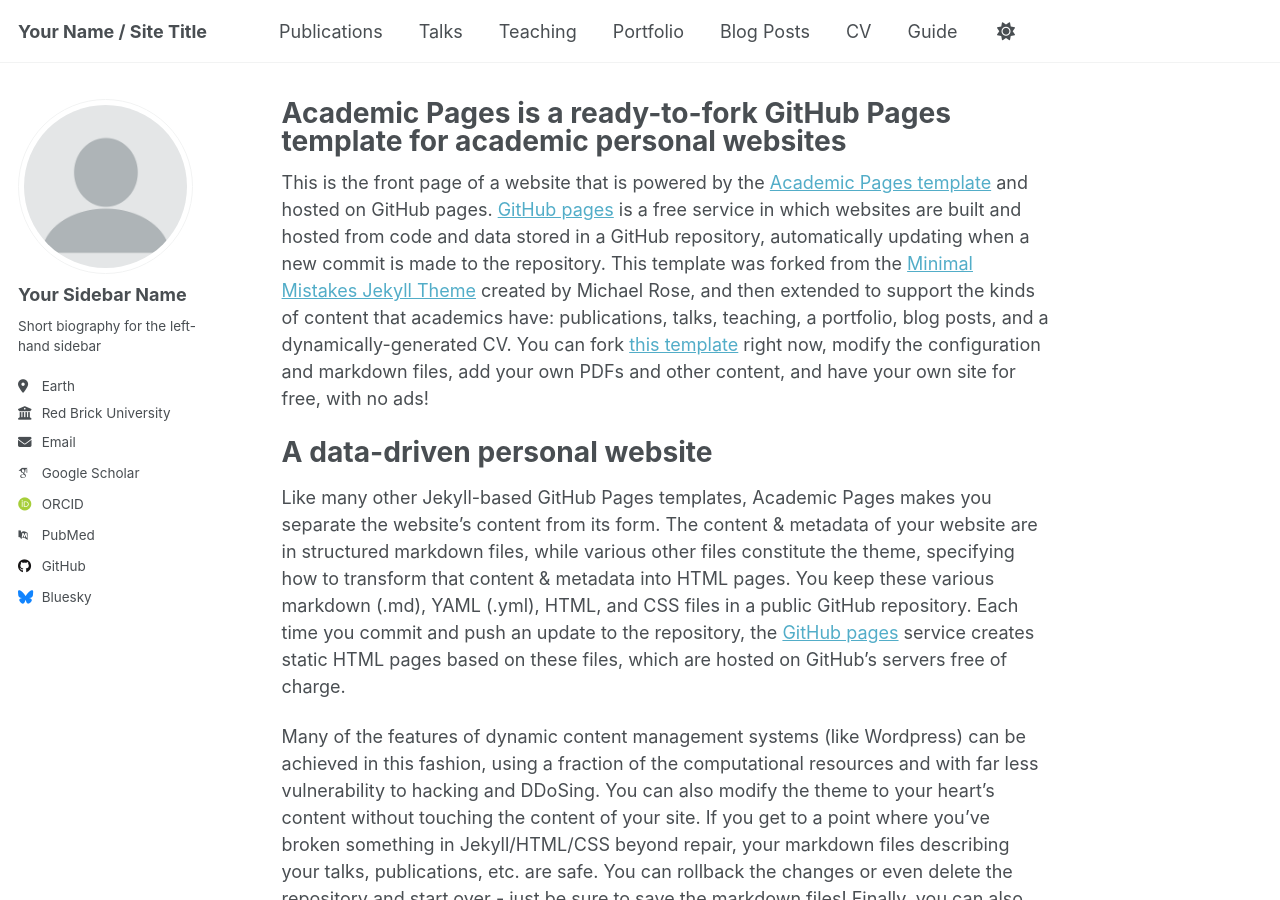
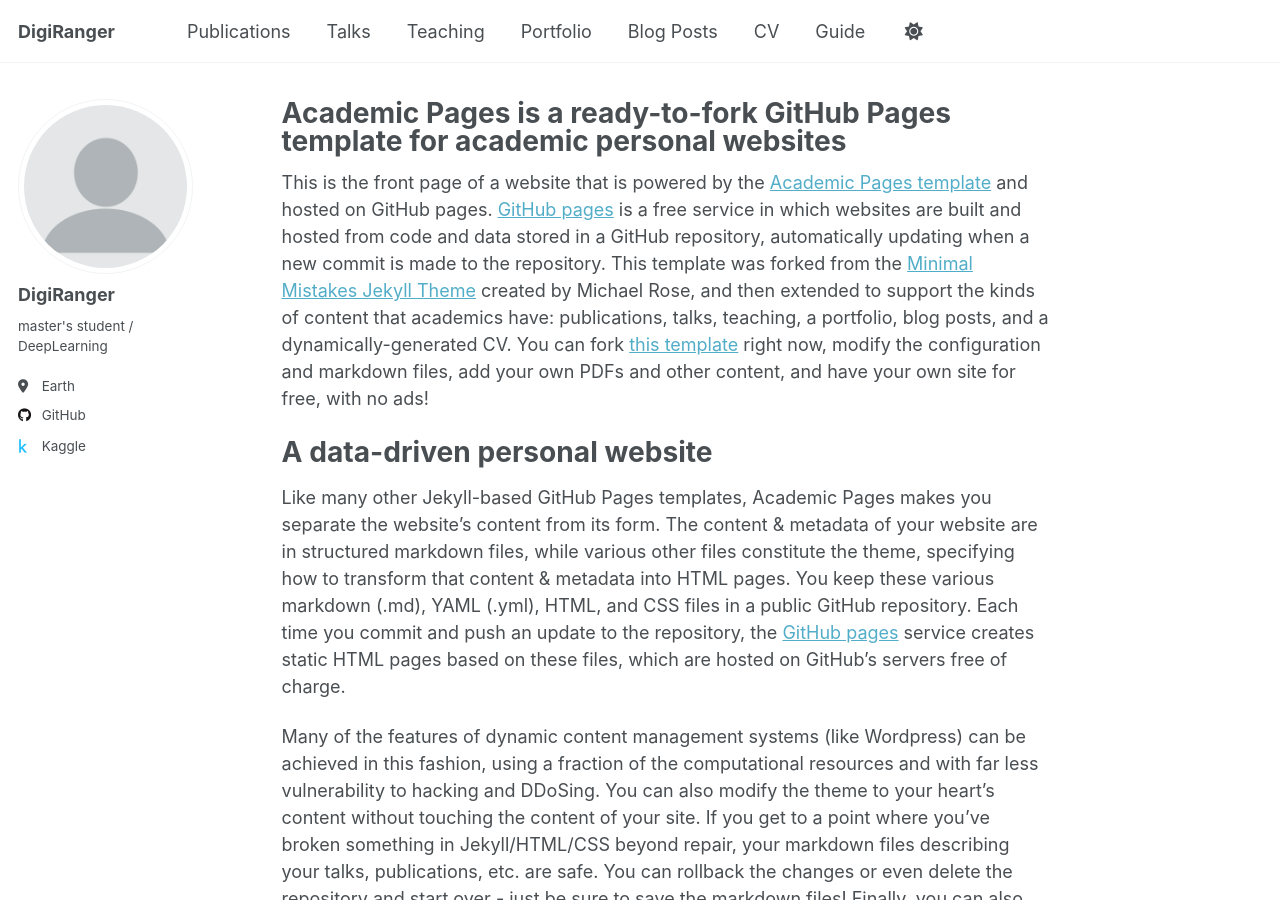
Before and after one commit to DigiRanger/DigiRanger.github.io, a Jekyll site: the page built from _pages/about.md, in a window 1280 px wide and 900 px high. Built offline with Jekyll 4.4.1, drawn with Linux system fonts in a browser that asks for light colours; some web fonts are replaced.

Commit message:
Update _config.yml

```diff
--- a/_config.yml
+++ b/_config.yml
@@ -9,13 +9,13 @@
 # Basic Site Settings
 locale                   : "en-US"
 site_theme               : "default"
-title                    : "Your Name / Site Title"
+title                    : "DigiRanger"
 title_separator          : "-"
 name                     : &name "Your Name"
 description              : &description "personal description"
-url                      : https://academicpages.github.io # the base hostname & protocol for your site e.g. "https://[your GitHub username].github.io" or if you already have some other page hosted on Github then use "https://[your GitHub username].github.io/[Your Repo Name]"
+url                      : https://digiranger.github.io # the base hostname & protocol for your site e.g. "https://[your GitHub username].github.io" or if you already have some other page hosted on Github then use "https://[your GitHub username].github.io/[Your Repo Name]"
 baseurl                  : "" # the subpath of your site, e.g. "/blog"
-repository               : "academicpages/academicpages.github.io"
+repository               : "DigiRanger/DigiRanger.github.io"
 
 # Site Author - The following control what appear as part of the author content on the side bar.
 #               If a field is blank the icon and link will not appear, otherwise it will be shown.
@@ -23,22 +23,22 @@ repository               : "academicpages/academicpages.github.io"
 author:
   # Biographic information
   avatar           : "profile.png"
-  name             : "Your Sidebar Name"
+  name             : "DigiRanger"
   pronouns         : # example: "she/her"
-  bio              : "Short biography for the left-hand sidebar"
+  bio              : "master's student / DeepLearning"
   location         : "Earth"
-  employer         : "Red Brick University"
+  employer         : # "Red Brick University"
   uri              : # URL
-  email            : "none@example.org"
+  email            : # "none@example.org"
 
   # Academic websites
   academia         : # URL
   arxiv            : # URL - Update with the correct link to your profile
-  googlescholar    : "https://scholar.google.com/citations?user=PS_CX0AAAAAJ"
+  googlescholar    : # "https://scholar.google.com/citations?user=PS_CX0AAAAAJ"
   impactstory      : # URL
-  orcid            : "http://orcid.org/yourorcidurl"
+  orcid            : # "http://orcid.org/yourorcidurl"
   semantic         : # URL
-  pubmed           : "https://www.ncbi.nlm.nih.gov/pubmed/?term=john+snow"
+  pubmed           : # "https://www.ncbi.nlm.nih.gov/pubmed/?term=john+snow"
   researchgate     : # URL
   scopus           : # URL
 
@@ -46,12 +46,12 @@ author:
   bitbucket        : # Username - Update with your username on the site
   codepen          : # Username
   dribbble         : # Username
-  github           : "academicpages"
-  kaggle           : # Username
+  github           : "DigiRanger"
+  kaggle           : "DigiRanger"
   stackoverflow    : # User number or user number and name (i.e., use "1" or "1/jeff-atwood")
 
   # Social media
-  bluesky          : "bsky.app" # Replace this with you Bluesky username
+  bluesky          : # "bsky.app" # Replace this with you Bluesky username
   facebook         : # Username
   flickr           : # Username
   foursquare       : # Username
```
